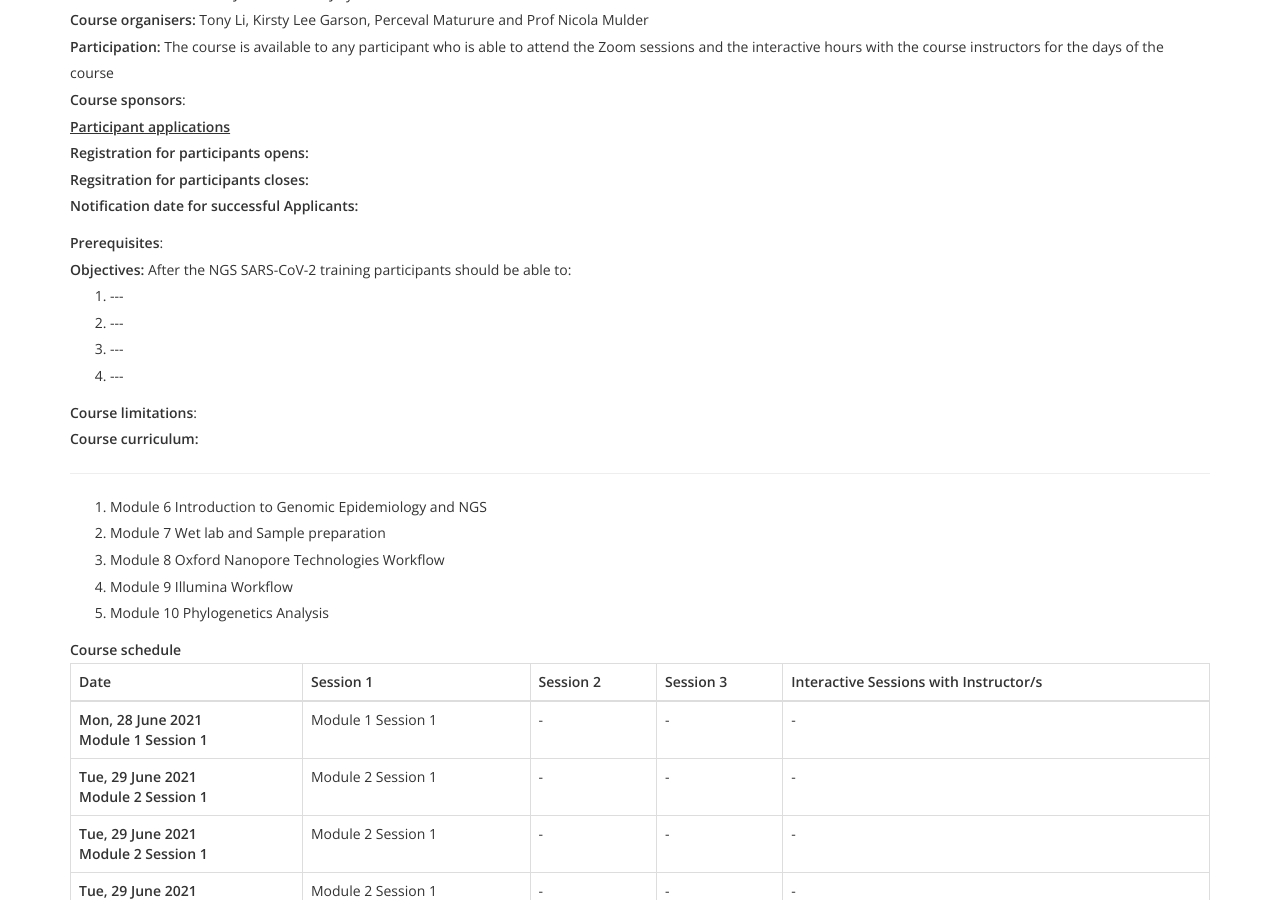
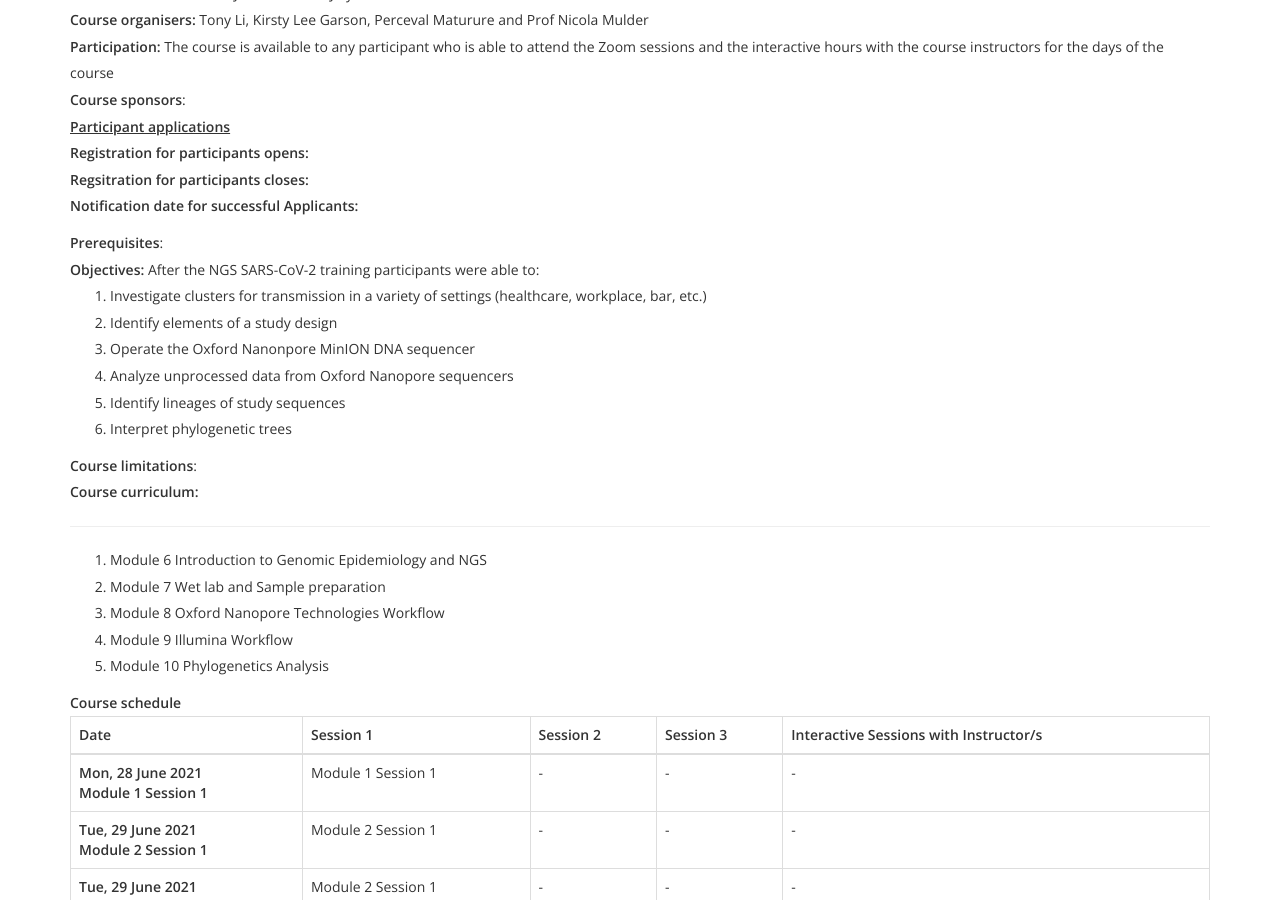
Before and after one commit to pmaturure3/ngsacad, a Jekyll site: the page built from _posts/2021-06-09-NGS SARS-COV-2-training.md, in a window 1280 px wide and 900 px high, scrolled down 1065 px. Built offline with Jekyll 4.4.1, drawn with Linux system fonts in a browser that asks for light colours; nearby versions of some CDN libraries; some web fonts are replaced; comment, search, counter and statistics services are not loaded.

Commit message:
added objectives

```diff
--- a/_posts/2021-06-09-NGS SARS-COV-2-training.md
+++ b/_posts/2021-06-09-NGS SARS-COV-2-training.md
@@ -61,16 +61,16 @@ The content provides theoretical knowledge on the steps required for the workflo
 <b>Prerequisites</b>:
 <br>
 
-<b>Objectives:</b> After the NGS SARS-CoV-2 training participants should be able to:
+<b>Objectives:</b> After the NGS SARS-CoV-2 training participants were able to:
 
 <ol>
-<li>---</li>
-
-<li>---</li>
-<li>---</li>
-<li>---</li>
+<li>Investigate clusters for transmission in a variety of settings (healthcare, workplace, bar, etc.)</li>
+<li>Identify elements of a study design </li>
+<li>Operate the Oxford Nanonpore MinION DNA sequencer</li>
+<li>Analyze unprocessed data from Oxford Nanopore sequencers</li>
+<li>Identify lineages of study sequences</li>
+<li>Interpret phylogenetic trees</li>
 </ol>
-
 
 <b>Course limitations</b>:
 
```
